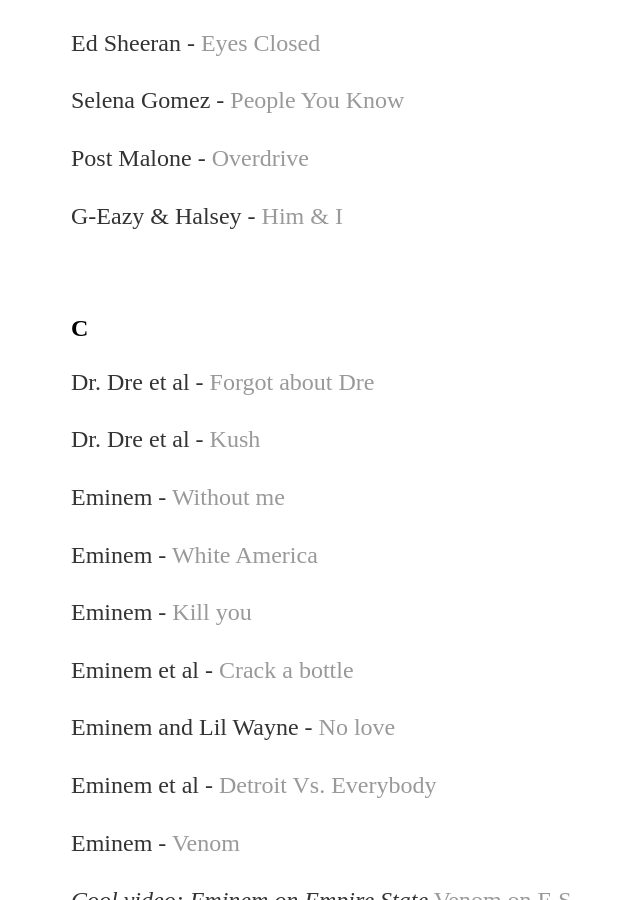
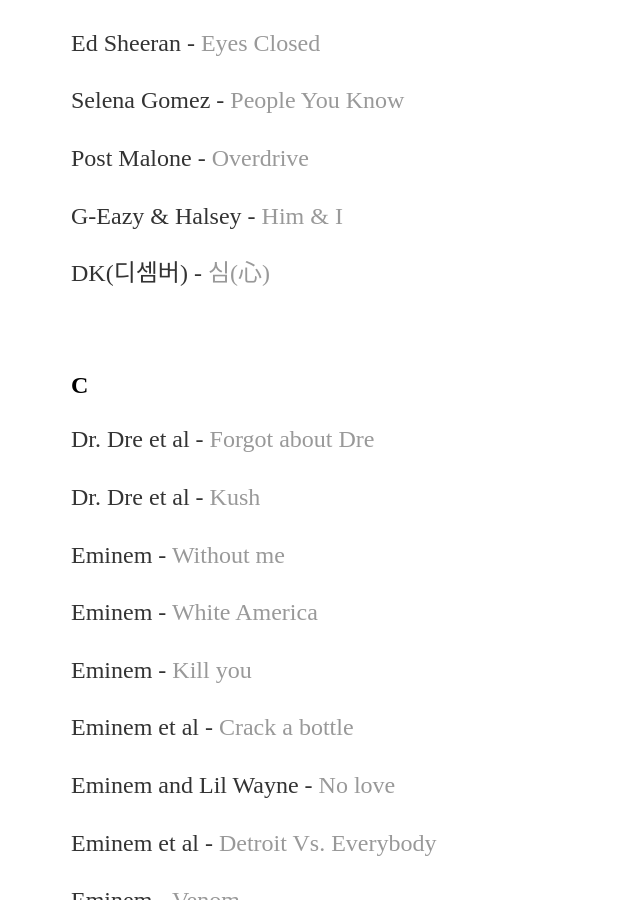
Before and after one commit to yjkweon24/yjkweon24.github.io, a Jekyll site: the page built from _posts/2018-10-23-songs-that-i-love.md, in a window 1280 px wide and 900 px high, scrolled down 16868 px. Shown: the whole window, without its empty margins (121-761 px from the left). Built offline with Jekyll 4.4.1, drawn with Linux system fonts in a browser that asks for light colours.

Commit message:
Update 2018-10-23-songs-that-i-love.md

```diff
--- a/_posts/2018-10-23-songs-that-i-love.md
+++ b/_posts/2018-10-23-songs-that-i-love.md
@@ -588,6 +588,8 @@
 
 G-Eazy & Halsey - [Him & I](https://www.youtube.com/watch?v=SA7AIQw-7Ms&ab_channel=GEazyMusicVEVO)
 
+DK(디셈버) - [심(心)](https://youtu.be/ZbWooNg4IMo?si=RJOZXmvjbwpYlpAW)
+
 <br>
 
 ## C
```
